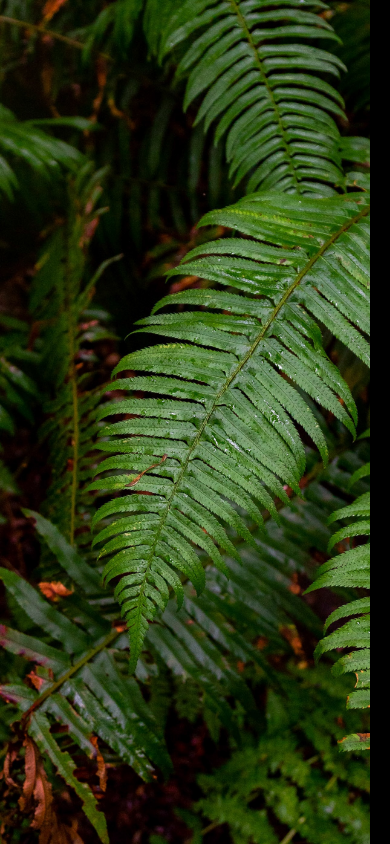
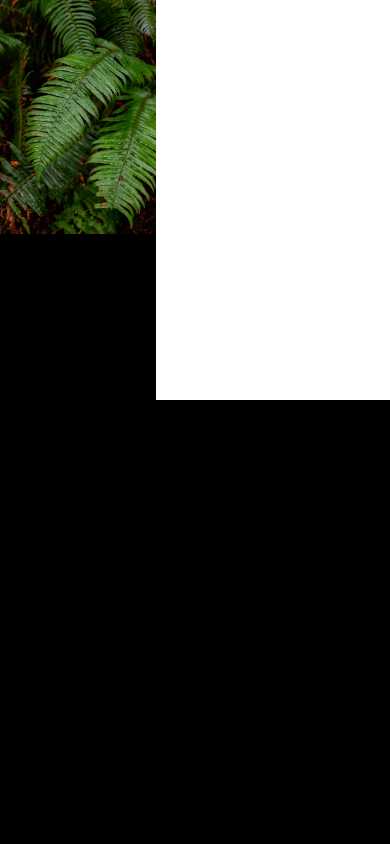
Before and after one commit to xiao-meng1/sign-up-form, a plain HTML site: page index.html in a window 390 px wide. Drawn offline with Linux system fonts and the light colour scheme.

Commit message:
style responsive layout

```diff
--- a/index.html
+++ b/index.html
@@ -15,9 +15,9 @@
         <!-- <div id="left-footer">Photo by Halie West on Unsplash</div> -->
     </div>
     <div id="right-container">
-        <!-- <div id="right-top-container"></div>
+        <div id="right-top-container"></div>
         <div id="right-center-container"></div>
-        <div id="right-bottom-container"></div> -->
+        <div id="right-bottom-container"></div>
     </div>
 </body>
 </html>
--- a/styles.css
+++ b/styles.css
@@ -4,13 +4,13 @@
 }
 
 :root {
-
+    --panel-color: hsla(210, 20%, 98%, 1);
 }
 
 body {
     display: flex;
     justify-content: right;
-    background-color: coral;
+    background-color: black;
 }
 
 #left-container {
@@ -19,10 +19,21 @@ body {
 
 #left-container > img {
     display: block;
-    height: min(955px, 100vh);
+    width: min(600px, 40vw);
 }
 
 #right-container {
+    display: flex;
     flex: 1;
-    border: solid black 10px;
+    flex-direction: column;
+    background-color: var(--panel-color);
 }
+
+#right-top-container, #right-bottom-container {
+    flex: 1;
+}
+
+#right-center-container {
+    height: 400px;
+    background-color: white;
+}
```
